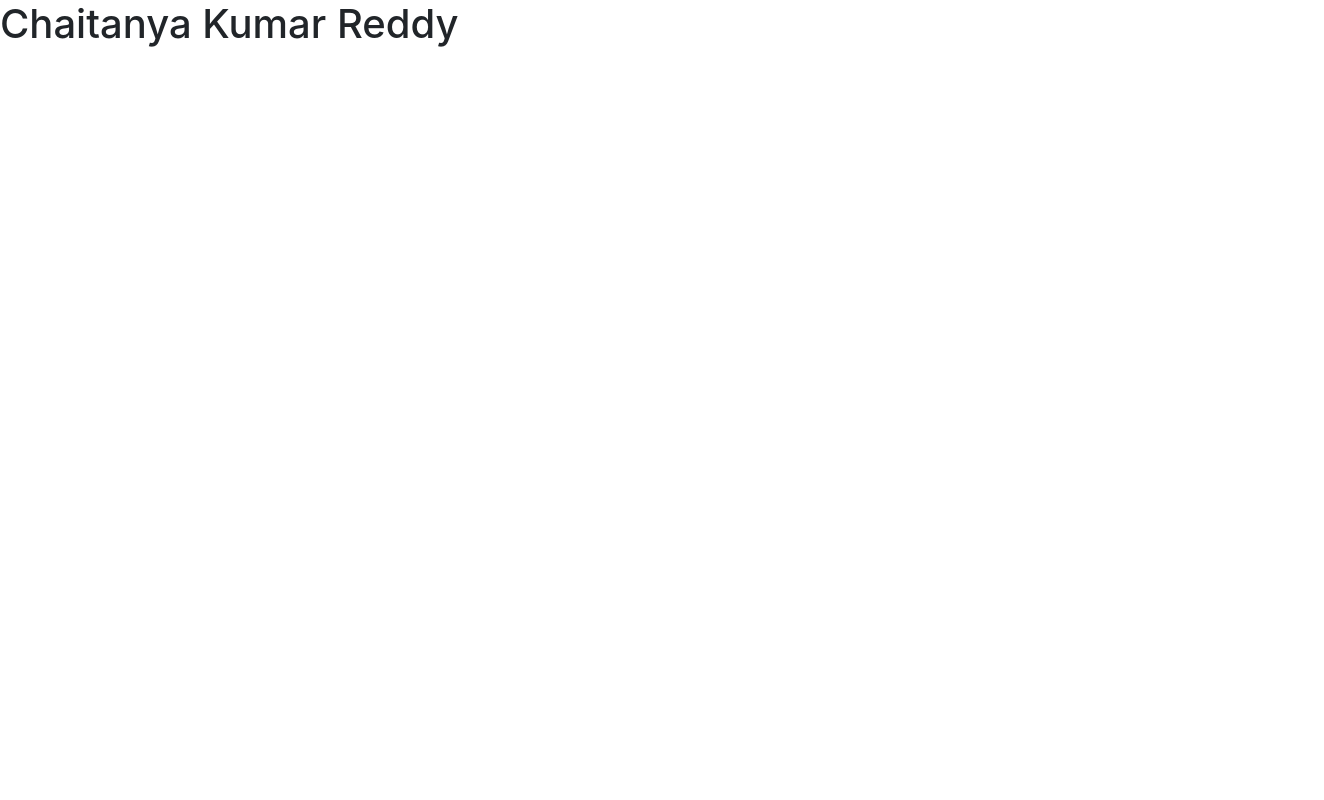
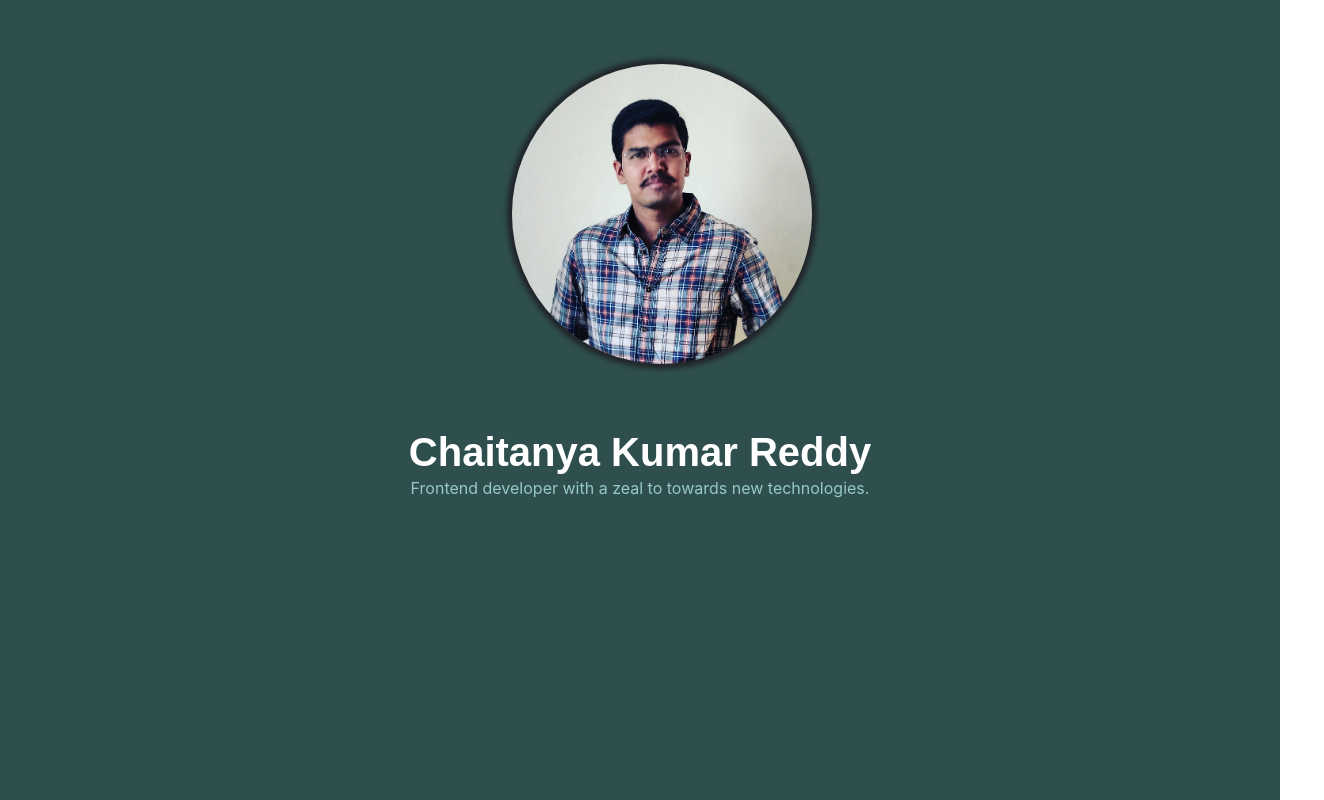
Before and after one commit to chaituckr/chaitanya.github.io, a plain HTML site: page index.html in a window 1280 px wide. Shown: the top 800 px of the page, 1324 px wide, since content can reach past the window. Drawn offline with nearby package versions, Linux system fonts and the light colour scheme.

Commit message:
added a photo and background color

```diff
--- /dev/null
+++ b/index.css
@@ -0,0 +1,19 @@
+.ckrImg{
+  height: 300px;
+  border-radius: 50%;
+  margin: 5% 40%;
+  box-shadow: 0px 0px 5px 5px currentColor;
+}
+
+.nameTitle{
+  margin: auto;
+  color: white;
+  text-align: center;
+  font-weight: bolder;
+  font-family: fantasy;
+}
+
+.descPara{
+  text-align: center;
+  color: #97c8c6;
+}
--- a/index.html
+++ b/index.html
@@ -7,11 +7,20 @@
 
     <!-- Bootstrap CSS -->
     <link rel="stylesheet" href="https://maxcdn.bootstrapcdn.com/bootstrap/4.0.0/css/bootstrap.min.css" integrity="sha384-Gn5384xqQ1aoWXA+058RXPxPg6fy4IWvTNh0E263XmFcJlSAwiGgFAW/dAiS6JXm" crossorigin="anonymous">
+    <link rel="stylesheet" href="./index.css">
 
     <title>Chaitanya Kumar Reddy</title>
   </head>
   <body>
-    <h1>Chaitanya Kumar Reddy</h1>
+    <div style="background: darkslategrey; height: 100ch">
+      <img src="./CKR.jpg" class="ckrImg">
+      <div>
+        <h1 class="nameTitle">Chaitanya Kumar Reddy</h1>
+        <p class="descPara">
+          Frontend developer with a zeal to towards new technologies.
+        </p>
+      </div>
+    </div>
 
     <!-- Optional JavaScript -->
     <!-- jQuery first, then Popper.js, then Bootstrap JS -->
```
Also changed, not shown: CKR.jpg (added).
